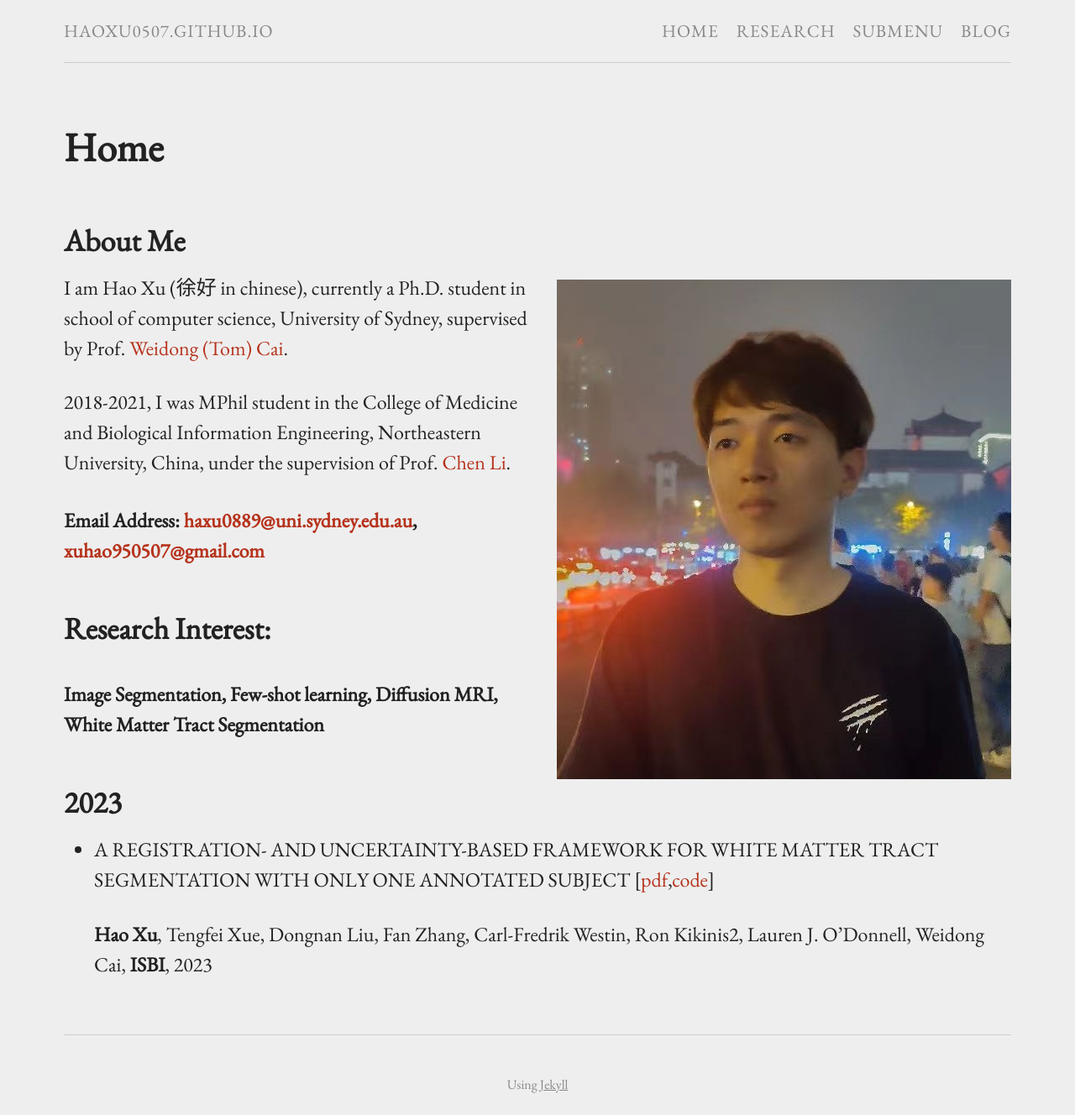
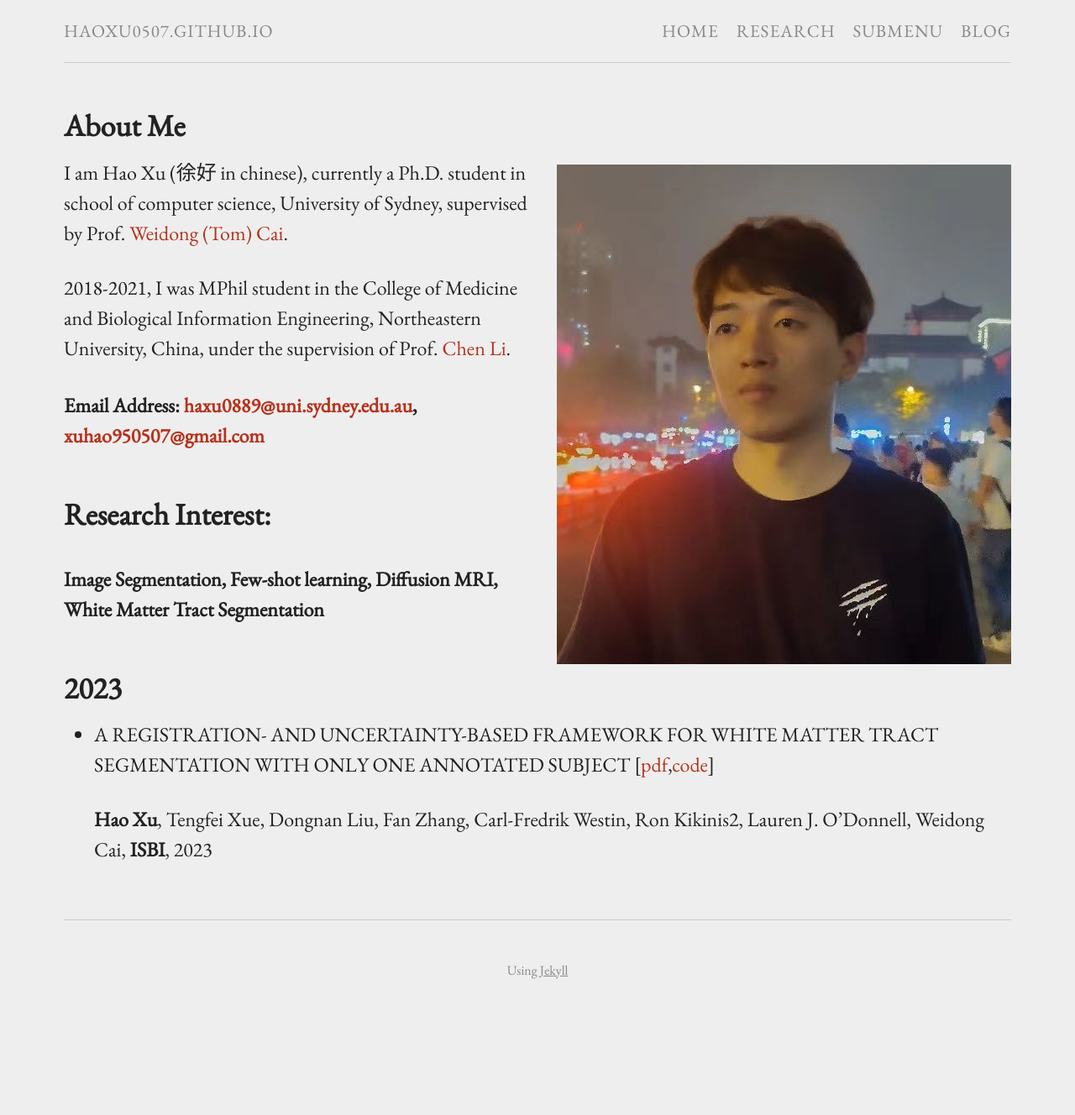
Before and after one commit to HaoXu0507/HaoXu0507.github.io, a Jekyll site: the page built from index.md, in a window 1280 px wide. Shown: the whole page at 84% size. Built offline with Jekyll 4.4.1, drawn with Linux system fonts in a browser that asks for light colours; after the commit the page ends 1191 px from its top, so only the background shows below that.

Commit message:
Update page.html

```diff
--- a/_layouts/page.html
+++ b/_layouts/page.html
@@ -2,9 +2,5 @@
 layout: default
 ---
 <div class="post">
-    <header class="post-header">
-        <h1>{{ page.title }}</h1>
-    </header>
-
     {{ content }}
 </div>
```
